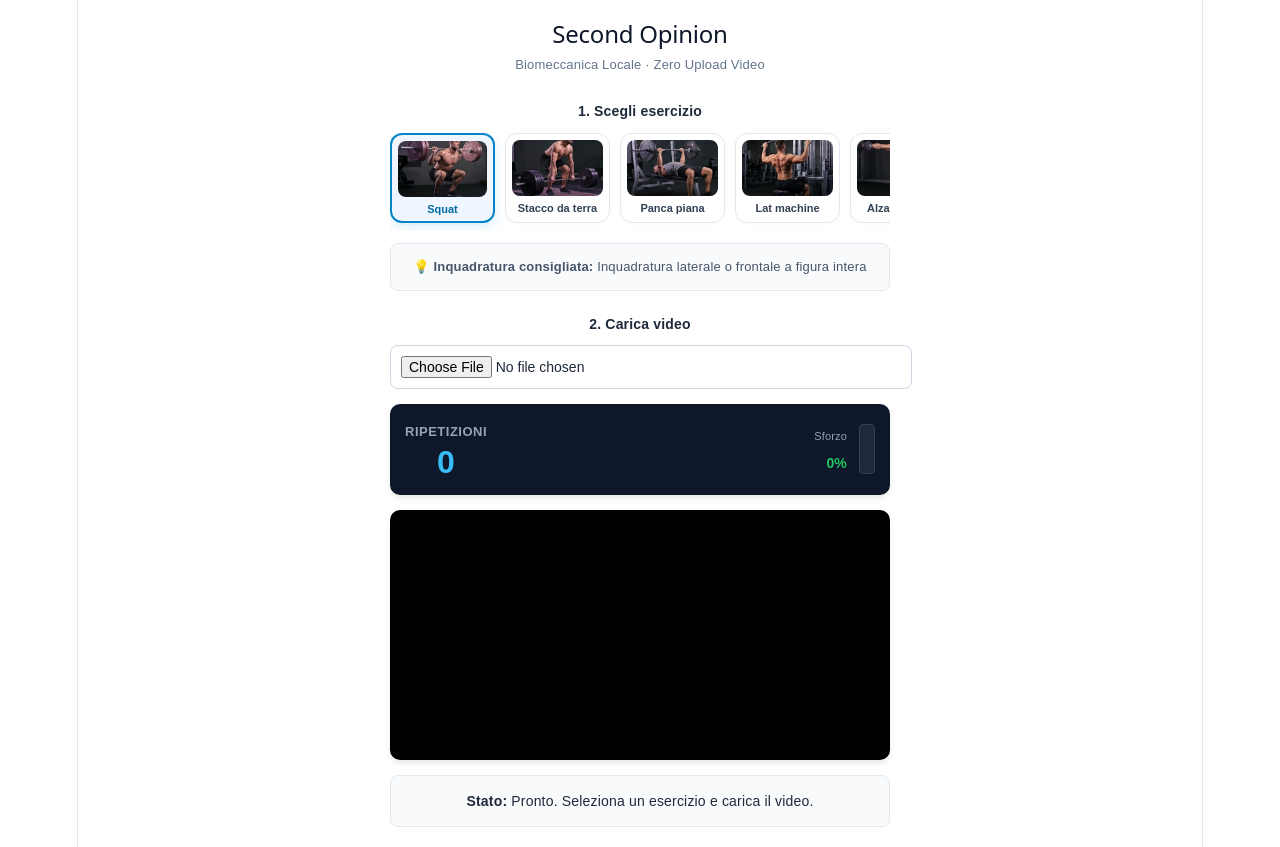
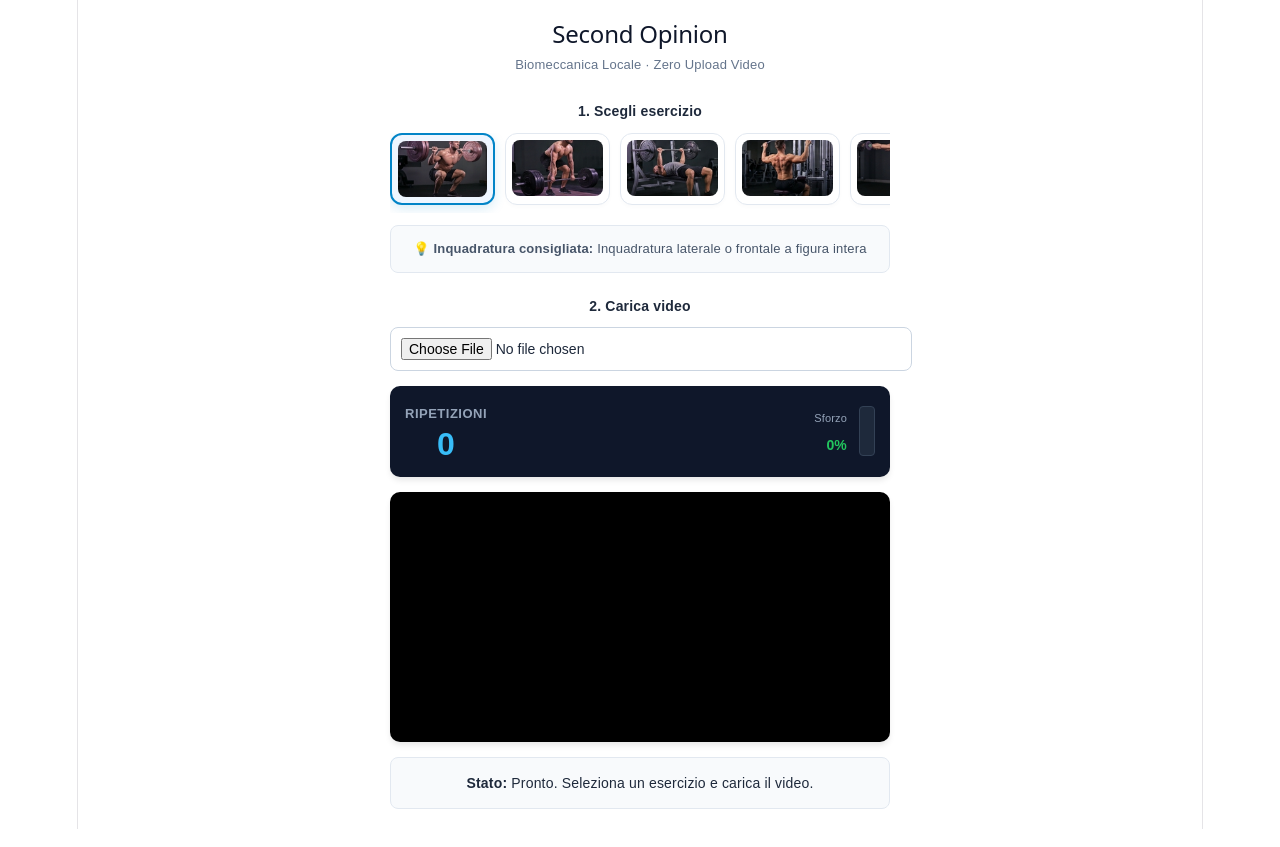
Before and after one commit to jaq77va/second-opinion, a React (Vite) app: page / in a window 1280 px wide. Built offline with nearby package versions, Linux system fonts and the light colour scheme.

Commit message:
no label

```diff
--- a/src/App.tsx
+++ b/src/App.tsx
@@ -5,12 +5,12 @@ import { getGeminiFeedback } from './geminiCoach';
 
 type Exercise = 'squat' | 'stacco' | 'panca_piana' | 'lat_machine' | 'alzate_laterali';
 
-const EXERCISES: { id: Exercise; label: string; image: string; viewHint: string }[] = [
-  { id: 'squat', label: 'Squat', image: '/images/squat.png', viewHint: 'Inquadratura laterale o frontale a figura intera' },
-  { id: 'stacco', label: 'Stacco da terra', image: '/images/stacco.png', viewHint: 'Inquadratura laterale a altezza bacino' },
-  { id: 'panca_piana', label: 'Panca piana', image: '/images/panca.png', viewHint: 'Inquadratura laterale o obliqua a 45°' },
-  { id: 'lat_machine', label: 'Lat machine', image: '/images/lat.png', viewHint: 'Inquadratura posteriore o laterale' },
-  { id: 'alzate_laterali', label: 'Alzate laterali', image: '/images/alzate.png', viewHint: 'Inquadratura frontale dal bacino in su' },
+const EXERCISES: { id: Exercise;  image: string; viewHint: string }[] = [
+  { id: 'squat',  image: '/images/squat.png', viewHint: 'Inquadratura laterale o frontale a figura intera' },
+  { id: 'stacco', image: '/images/stacco.png', viewHint: 'Inquadratura laterale a altezza bacino' },
+  { id: 'panca_piana', image: '/images/panca.png', viewHint: 'Inquadratura laterale o obliqua a 45°' },
+  { id: 'lat_machine',  image: '/images/lat.png', viewHint: 'Inquadratura posteriore o laterale' },
+  { id: 'alzate_laterali',  image: '/images/alzate.png', viewHint: 'Inquadratura frontale dal bacino in su' },
 ];
 
 const POSE_CONNECTIONS = [
@@ -250,12 +250,9 @@ export function App() {
             >
               <img
                 src={ex.image}
-                alt={ex.label}
                 style={{ width: '100%', height: 56, objectFit: 'cover', borderRadius: 8 }}
               />
-              <span style={{ fontSize: 11, fontWeight: isSelected ? 'bold' : '600', textAlign: 'center', color: isSelected ? '#0369a1' : '#334155' }}>
-                {ex.label}
-              </span>
+
             </button>
           );
         })}
```
